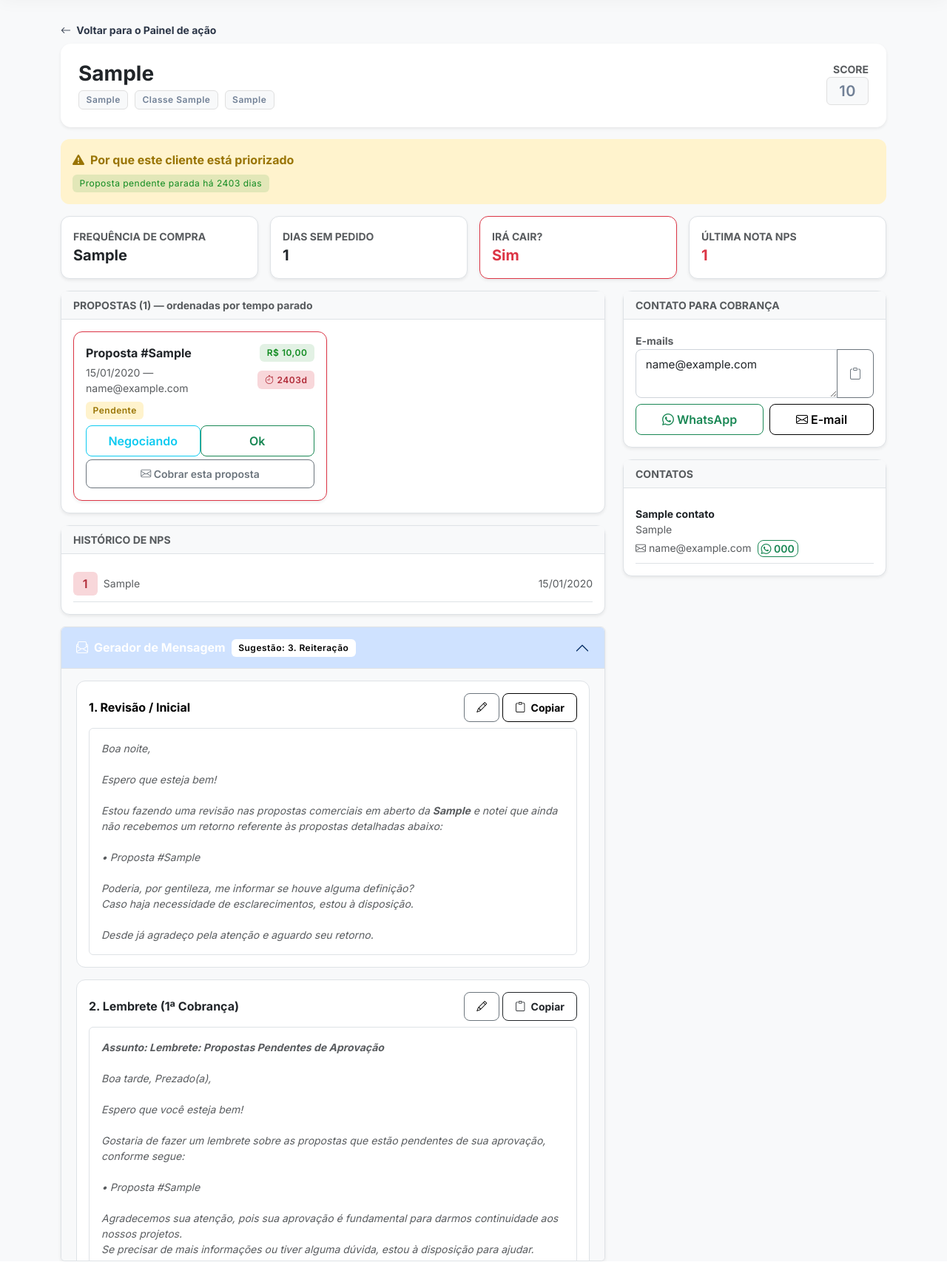
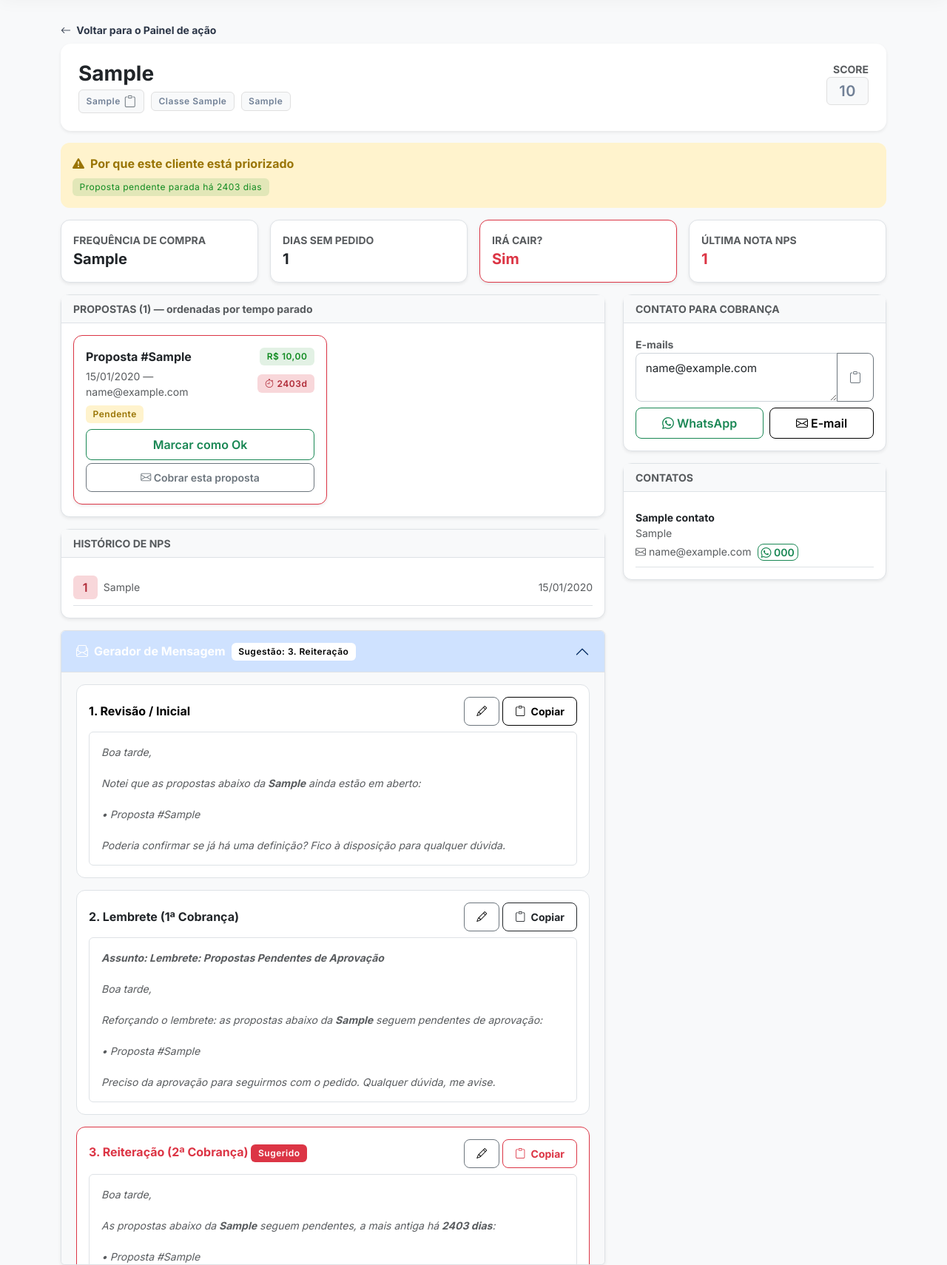
Before and after one commit to Mauricioprc/SistemaTrabalhoIDSafety, a Flask app: page /cliente/1 in a window 1280 px wide, after a click that opens the changed part. Shown: the part 92-1802 px from the top of the page at 74% size. Run offline with Flask 3, Linux system fonts and the light colour scheme; a user stored in the database is signed in; tables that the repository leaves empty hold one stand-in row (values such as "Sample post"); parts of the project's set-up code (start-up, migrations or seed data) failed here and were passed over.

Commit message:
Simplifica status de proposta, links Gmail com mensagem pronta, CNPJ limpo e copiavel
1. Remove status Negociando: Proposta.status_cobranca so aceita Pendente/Ok (validador @validates no model), rotas de cobranca validam antes de gravar. Templates trocam os 2 botoes por 'Marcar como Ok' unico. Migration bcecf93b3339 remapeia as 108 propostas Negociando existentes para Pendente (nao apaga dado). Cliente.status_cobranca/valor_negociando e raizen.py/raizen.html ajustados (o estado intermediario tambem sumiu dali).

2. mailto vazio virou link do Gmail compose (mail.google.com/mail/?view=cm) preenchido com to/su/body via urlencode, usando \n (nao <br>) no body. Botao Copiar dos cards de mensagem continua igual, pra quem preferir colar em outro app.

3. As 3 mensagens reescritas mais diretas (aprovadas antes de aplicar), cortando saudacao de cortesia longa, mantendo os 3 niveis de urgencia e a lista de propostas.

4. formatters.limpar_cnpj() nova -- limpa e loga aviso (nao descarta) se != 14 digitos apos limpeza. Todos os importadores que gravam Cliente.cnpj passam por ela agora (parsing.cnpj_limpo + propostas.py). Script scripts/manutencao/limpar_cnpjs_existentes.py rodado no banco real: 0 CNPJs precisaram de limpeza (ja estavam so-digitos), mas o script encontrou e logou 70 clientes com CNPJ != 14 digitos (18 sao CPF de 11 digitos, legitimos; 52 tem 13 digitos -- provavel zero a esquerda perdido em importacao antiga, fica sinalizado pra revisao manual, nao mexido).

5. Botao de copiar CNPJ (icone clipboard -> check por 1s) em detalhe_cliente.html e clientes_lista.html, via funcao JS compartilhada copiarComFeedback() em base.html.

55 testes passando (7 novos: validacao de status invalido no model e na rota, limpar_cnpj). Dados reais intactos: 710 clientes, 562 propostas, 0 Negociando restante.

Co-Authored-By: Claude Sonnet 5 <noreply@anthropic.com>

```diff
--- a/app/routes/raizen.py
+++ b/app/routes/raizen.py
@@ -31,7 +31,7 @@ def raizen():
     # --- ORDENAÇÃO INTELIGENTE ---
     # 3 = Pedido pendente ou proposta crítica (+15 dias) -> Topo
     # 2 = Tem proposta pendente (sem estar crítica ainda)
-    # 1 = Sem pendência ativa, mas tem pedido/proposta em negociação/cobrado
+    # 1 = Sem pendência ativa, mas tem pedido cobrado
     # 0 = Sem nenhuma pendência
     def get_prioridade(u):
         tem_pedido_pendente = any(p.status == 'Pendente' for p in u.pedidos)
@@ -39,13 +39,12 @@ def raizen():
         cliente = u.cliente_vinculado
         tem_proposta_critica = bool(cliente) and cliente.dias_parado_maximo > CRITICO_DIAS
         tem_proposta_pendente = bool(cliente) and cliente.status_cobranca == 'Pendente'
-        tem_proposta_negociando = bool(cliente) and cliente.status_cobranca == 'Negociando'
 
         if tem_pedido_pendente or tem_proposta_critica:
             return 3
         if tem_proposta_pendente:
             return 2
-        if tem_pedido_cobrado or tem_proposta_negociando:
+        if tem_pedido_cobrado:
             return 1
         return 0
 
--- a/app/services/importacao/parsing.py
+++ b/app/services/importacao/parsing.py
@@ -1,7 +1,7 @@
 """Helpers de parsing compartilhados pelos importadores de CSV."""
 from datetime import datetime
 
-from app.utils.formatters import limpar_input
+from app.utils.formatters import limpar_cnpj
 
 VAZIOS = ('', '—', '-', 'nan', 'none')
 
@@ -15,7 +15,7 @@ def campo(linha: dict, nome: str) -> str:
 
 
 def cnpj_limpo(linha: dict, nome: str) -> str:
-    return limpar_input(campo(linha, nome))
+    return limpar_cnpj(campo(linha, nome))
 
 
 def parse_data_br(valor: str):
--- a/app/services/importacao/propostas.py
+++ b/app/services/importacao/propostas.py
@@ -4,13 +4,13 @@ ImportadorBase porque seu fluxo (planilha inteira substitui o conjunto de
 propostas ativas, com remoção do que não veio mais) é particular e já
 existia em produção antes da Fase 1 — não deve mudar de comportamento."""
 import io
-import re
 from datetime import datetime
 
 import pandas as pd
 
 from app.extensions import db
 from app.models import Cliente, Proposta
+from app.utils.formatters import limpar_cnpj
 
 
 def _parse_valor_brl(valor_str):
@@ -63,7 +63,7 @@ def importar_propostas(arquivo):
 
     for _, row in df.iterrows():
         cnpj_raw = _campo(row, 'Cnpj/Cpf')
-        cnpj_limpo = re.sub(r'\D', '', cnpj_raw)
+        cnpj_limpo = limpar_cnpj(cnpj_raw)
         if not cnpj_limpo:
             continue
 
--- a/templates/base.html
+++ b/templates/base.html
@@ -61,6 +61,18 @@
     </div>
     <script src="https://cdn.jsdelivr.net/npm/bootstrap@5.3.3/dist/js/bootstrap.bundle.min.js"></script>
     <script>setTimeout(function() { let alerts = document.querySelectorAll('.alert'); alerts.forEach(function(alert) { var bsAlert = new bootstrap.Alert(alert); bsAlert.close(); }); }, 4000);</script>
+    <script>
+        // Copia `texto` e troca o ícone do botão clicado por um check por 1s.
+        function copiarComFeedback(botao, texto) {
+            navigator.clipboard.writeText(texto).then(function() {
+                var icone = botao.querySelector('i');
+                if (!icone) return;
+                var original = icone.className;
+                icone.className = 'bi bi-check-lg text-success';
+                setTimeout(function() { icone.className = original; }, 1000);
+            });
+        }
+    </script>
     {% block scripts %}{% endblock %}
 </body>
 </html>
--- a/templates/detalhe_cliente.html
+++ b/templates/detalhe_cliente.html
@@ -17,6 +17,7 @@
 {% set emails_para_cobranca = emails_pendentes if emails_pendentes else ([cliente.emails_cobranca] if cliente.emails_cobranca else []) %}
 
 {% set propostas_para_lista = propostas_pendentes|sort(attribute='dias_parado', reverse=true) %}
+
 {% set proposta_lista_html %}
 {%- if propostas_para_lista -%}
 {%- for p in propostas_para_lista %}• Proposta #{{ p.numero_proposta }}<br>
@@ -25,6 +26,29 @@
 [ Nenhuma proposta pendente localizada automaticamente — revise manualmente. ]
 {%- endif -%}
 {% endset %}
+
+{# Versão em texto puro da mesma lista, pra body de link mailto/Gmail (\n, não <br>) #}
+{% set linhas_texto = [] %}
+{% for p in propostas_para_lista %}
+{% set _ = linhas_texto.append('• Proposta #' ~ p.numero_proposta) %}
+{% endfor %}
+{% set proposta_lista_texto = linhas_texto | join('\n') if linhas_texto else '[ Nenhuma proposta pendente localizada automaticamente — revise manualmente. ]' %}
+
+{# As 3 mensagens sugeridas, em texto puro (pra Gmail) — a versão com <br> pros cards editáveis está no HTML abaixo #}
+{% set corpo_msg1 = 'Boa tarde,\n\nNotei que as propostas abaixo da ' ~ cliente.razao_social ~ ' ainda estão em aberto:\n\n' ~ proposta_lista_texto ~ '\n\nPoderia confirmar se já há uma definição? Fico à disposição para qualquer dúvida.' %}
+{% set assunto_msg1 = 'Propostas em aberto - ' ~ cliente.razao_social %}
+
+{% set corpo_msg2 = 'Boa tarde,\n\nReforçando o lembrete: as propostas abaixo da ' ~ cliente.razao_social ~ ' seguem pendentes de aprovação:\n\n' ~ proposta_lista_texto ~ '\n\nPreciso da aprovação para seguirmos com o pedido. Qualquer dúvida, me avise.' %}
+{% set assunto_msg2 = 'Lembrete: Propostas Pendentes de Aprovação' %}
+
+{% set corpo_msg3 = 'Boa tarde,\n\nAs propostas abaixo da ' ~ cliente.razao_social ~ ' seguem pendentes' ~ (', a mais antiga há ' ~ proposta_mais_antiga.dias_parado ~ ' dias' if proposta_mais_antiga else '') ~ ':\n\n' ~ proposta_lista_texto ~ '\n\nPreciso de um retorno para darmos andamento. Podemos alinhar hoje?' %}
+{% set assunto_msg3 = 'Propostas pendentes - retorno necessário - ' ~ cliente.razao_social %}
+
+{% set dias_mais_antiga = proposta_mais_antiga.dias_parado if proposta_mais_antiga else 0 %}
+{% set template_sugerido = 'msg3' if dias_mais_antiga > critico_dias else ('msg2' if dias_mais_antiga >= 7 else 'msg1') %}
+{% set corpo_sugerido = {'msg1': corpo_msg1, 'msg2': corpo_msg2, 'msg3': corpo_msg3}[template_sugerido] %}
+{% set assunto_sugerido = {'msg1': assunto_msg1, 'msg2': assunto_msg2, 'msg3': assunto_msg3}[template_sugerido] %}
+{% set gmail_link_sugerido = 'https://mail.google.com/mail/?view=cm&fs=1&to=' ~ (emails_para_cobranca | join(',') | urlencode) ~ '&su=' ~ (assunto_sugerido | urlencode) ~ '&body=' ~ (corpo_sugerido | urlencode) %}
 
 <a href="/cobranca" class="text-decoration-none text-muted fw-bold small mb-2 d-inline-block">
     <i class="bi bi-arrow-left me-1"></i> Voltar para o Painel de ação
@@ -35,7 +59,13 @@
     <div class="card-body p-4 d-flex justify-content-between align-items-start flex-wrap gap-3">
         <div>
             <h3 class="fw-bold text-dark mb-1">{{ cliente.razao_social }}</h3>
-            <span class="badge badge-light border me-1">{{ cliente.cnpj | cnpj }}</span>
+            <span class="badge badge-light border me-1 d-inline-flex align-items-center gap-1">
+                {{ cliente.cnpj | cnpj }}
+                <button type="button" class="btn btn-link p-0 text-secondary" style="line-height: 1;"
+                        onclick="copiarComFeedback(this, '{{ cliente.cnpj | cnpj }}')" title="Copiar CNPJ">
+                    <i class="bi bi-clipboard"></i>
+                </button>
+            </span>
             {% if cliente.classe_abc_atual %}
             <span class="badge badge-light border me-1">
                 Classe {{ cliente.classe_abc_atual.classe }}
@@ -120,9 +150,9 @@
             <div class="card-header bg-light fw-bold text-muted small border-bottom d-flex justify-content-between align-items-center">
                 <span>PROPOSTAS ({{ cliente.propostas | length }}) — ordenadas por tempo parado</span>
                 {% if propostas_pendentes | length > 1 %}
-                <form action="/cliente/{{ cliente.id }}/propostas/status/Negociando" method="POST" class="d-inline">
-                    <button type="submit" class="btn btn-sm btn-outline-info">
-                        <i class="bi bi-people-fill me-1"></i> Marcar todas como Negociando
+                <form action="/cliente/{{ cliente.id }}/propostas/status/Ok" method="POST" class="d-inline">
+                    <button type="submit" class="btn btn-sm btn-outline-success">
+                        <i class="bi bi-check-all me-1"></i> Marcar todas como Ok
                     </button>
                 </form>
                 {% endif %}
@@ -131,7 +161,7 @@
                 <div class="row g-3">
                     {% for p in propostas_ordenadas %}
                     {% set dias = p.dias_parado %}
-                    {% set classe_status = {'Pendente': 'badge-soft-warning', 'Negociando': 'badge-soft-accent', 'Ok': 'badge-soft-success'}[p.status_cobranca] %}
+                    {% set classe_status = {'Pendente': 'badge-soft-warning', 'Ok': 'badge-soft-success'}[p.status_cobranca] %}
                     <div class="col-md-6">
                         <div class="card border shadow-sm {{ 'border-danger' if p.status_cobranca == 'Pendente' and dias > critico_dias }}">
                             <div class="card-body">
@@ -146,16 +176,16 @@
                                     {% endif %}
                                 </div>
                                 <span class="badge {{ classe_status }} mt-2">{{ p.status_cobranca }}</span>
-                                <div class="btn-group btn-group-sm mt-2 w-100">
-                                    <form action="/proposta/{{ p.id }}/status/Negociando" method="POST" class="d-inline w-50">
-                                        <button type="submit" class="btn btn-outline-info w-100">Negociando</button>
-                                    </form>
-                                    <form action="/proposta/{{ p.id }}/status/Ok" method="POST" class="d-inline w-50">
-                                        <button type="submit" class="btn btn-outline-success w-100">Ok</button>
+                                <div class="mt-2 w-100">
+                                    <form action="/proposta/{{ p.id }}/status/Ok" method="POST">
+                                        <button type="submit" class="btn btn-outline-success w-100">Marcar como Ok</button>
                                     </form>
                                 </div>
                                 {% if p.email_aprov %}
-                                <a href="mailto:{{ p.email_aprov }}?subject=Proposta {{ p.numero_proposta }} Pendente - {{ cliente.razao_social }}" class="btn btn-sm btn-outline-secondary w-100 mt-1">
+                                {% set assunto_proposta = 'Proposta ' ~ p.numero_proposta ~ ' pendente - ' ~ cliente.razao_social %}
+                                {% set corpo_proposta = 'Olá,\n\nAinda não recebemos retorno sobre a proposta #' ~ p.numero_proposta ~ ' (' ~ (p.valor | moeda) ~ ') da ' ~ cliente.razao_social ~ '. Poderia confirmar a situação?' %}
+                                <a href="https://mail.google.com/mail/?view=cm&fs=1&to={{ p.email_aprov | urlencode }}&su={{ assunto_proposta | urlencode }}&body={{ corpo_proposta | urlencode }}"
+                                   target="_blank" class="btn btn-sm btn-outline-secondary w-100 mt-1">
                                     <i class="bi bi-envelope"></i> Cobrar esta proposta
                                 </a>
                                 {% endif %}
@@ -186,8 +216,6 @@
         </div>
 
         <!-- GERADOR DE MENSAGEM (SECUNDÁRIO / COLAPSÁVEL) -->
-        {% set dias_mais_antiga = proposta_mais_antiga.dias_parado if proposta_mais_antiga else 0 %}
-        {% set template_sugerido = 'msg3' if dias_mais_antiga > critico_dias else ('msg2' if dias_mais_antiga >= 7 else 'msg1') %}
         <div class="accordion" id="accordionMensagem">
             <div class="accordion-item border shadow-sm rounded overflow-hidden">
                 <h2 class="accordion-header">
@@ -213,13 +241,10 @@
                                     </div>
                                 </div>
                                 <div class="bg-white p-3 rounded border text-muted small fst-italic editable-area" id="msg1" contenteditable="true">
-                                    Boa noite,<br><br>
-                                    Espero que esteja bem!<br><br>
-                                    Estou fazendo uma revisão nas propostas comerciais em aberto da <strong>{{ cliente.razao_social }}</strong> e notei que ainda não recebemos um retorno referente às propostas detalhadas abaixo:<br><br>
+                                    Boa tarde,<br><br>
+                                    Notei que as propostas abaixo da <strong>{{ cliente.razao_social }}</strong> ainda estão em aberto:<br><br>
                                     {{ proposta_lista_html }}<br>
-                                    Poderia, por gentileza, me informar se houve alguma definição?<br>
-                                    Caso haja necessidade de esclarecimentos, estou à disposição.<br><br>
-                                    Desde já agradeço pela atenção e aguardo seu retorno.
+                                    Poderia confirmar se já há uma definição? Fico à disposição para qualquer dúvida.
                                 </div>
                             </div>
                         </div>
@@ -235,13 +260,10 @@
                                 </div>
                                 <div class="bg-white p-3 rounded border text-muted small fst-italic editable-area" id="msg2" contenteditable="true">
                                     <strong>Assunto: Lembrete: Propostas Pendentes de Aprovação</strong><br><br>
-                                    Boa tarde, Prezado(a),<br><br>
-                                    Espero que você esteja bem!<br><br>
-                                    Gostaria de fazer um lembrete sobre as propostas que estão pendentes de sua aprovação, conforme segue:<br><br>
+                                    Boa tarde,<br><br>
+                                    Reforçando o lembrete: as propostas abaixo da <strong>{{ cliente.razao_social }}</strong> seguem pendentes de aprovação:<br><br>
                                     {{ proposta_lista_html }}<br>
-                                    Agradecemos sua atenção, pois sua aprovação é fundamental para darmos continuidade aos nossos projetos.<br>
-                                    Se precisar de mais informações ou tiver alguma dúvida, estou à disposição para ajudar.<br><br>
-                                    Agradeço desde já pela sua colaboração e fico no aguardo de sua resposta.
+                                    Preciso da aprovação para seguirmos com o pedido. Qualquer dúvida, me avise.
                                 </div>
                             </div>
                         </div>
@@ -256,19 +278,17 @@
                                     </div>
                                 </div>
                                 <div class="bg-white p-3 rounded border text-muted small fst-italic editable-area" id="msg3" contenteditable="true">
-                                    Boa tarde.<br><br>
-                                    Reiteramos nosso contato anterior a respeito das propostas da <strong>{{ cliente.razao_social }}</strong> que ainda constam como pendentes de aprovação{% if proposta_mais_antiga %}, a mais antiga já parada há <strong>{{ proposta_mais_antiga.dias_parado }} dias</strong>{% endif %}:<br><br>
+                                    Boa tarde,<br><br>
+                                    As propostas abaixo da <strong>{{ cliente.razao_social }}</strong> seguem pendentes{% if proposta_mais_antiga %}, a mais antiga há <strong>{{ proposta_mais_antiga.dias_parado }} dias</strong>{% endif %}:<br><br>
                                     {{ proposta_lista_html }}<br>
-                                    Reforçamos a importância de sua análise para que possamos dar continuidade às etapas seguintes com a excelência que prezamos em nosso atendimento.<br><br>
-                                    Permanecemos à disposição para qualquer esclarecimento ou suporte adicional que se faça necessário.<br>
-                                    Agradecemos desde já pela atenção e confiança depositadas em nosso trabalho.
+                                    Preciso de um retorno para darmos andamento. Podemos alinhar hoje?
                                 </div>
                             </div>
                         </div>
 
                         <div class="d-grid mt-4">
-                            <a href="mailto:{{ emails_para_cobranca | join(',') }}?subject=Propostas Pendentes - {{ cliente.razao_social }}" class="btn btn-orange-custom text-white fw-bold py-3 shadow-sm">
-                                <i class="bi bi-envelope-fill me-2"></i> Abrir E-mail (Sem texto)
+                            <a href="{{ gmail_link_sugerido }}" target="_blank" class="btn btn-orange-custom text-white fw-bold py-3 shadow-sm">
+                                <i class="bi bi-envelope-fill me-2"></i> Abrir no Gmail (com o texto sugerido)
                             </a>
                             <small class="text-muted text-center mt-1">
                                 {% if emails_pendentes %}Destinatários das propostas pendentes: {{ emails_pendentes | join(', ') }}
@@ -301,7 +321,7 @@
                     </a>
                     {% endif %}
                     {% if emails_para_cobranca %}
-                    <a href="mailto:{{ emails_para_cobranca | join(',') }}?subject=Propostas Pendentes - {{ cliente.razao_social }}" class="btn btn-outline-primary-custom flex-fill">
+                    <a href="{{ gmail_link_sugerido }}" target="_blank" class="btn btn-outline-primary-custom flex-fill">
                         <i class="bi bi-envelope"></i> E-mail
                     </a>
                     {% endif %}
```
Also changed, not shown: app/models/cliente.py (+1 -7 lines), app/models/proposta.py (+13 -3 lines), app/routes/cobranca.py (+9 -0 lines), app/utils/formatters.py (+16 -0 lines), migrations/versions/bcecf93b3339_remapeia_status_negociando_para_pendente.py (added, +34 -0 lines), scripts/manutencao/limpar_cnpjs_existentes.py (added, +55 -0 lines), templates/clientes_lista.html (+8 -2 lines), templates/detalhe_unidade.html (+3 -6 lines), templates/raizen.html (+2 -5 lines), tests/test_formatters.py (added, +30 -0 lines), tests/test_proposta_status.py (+37 -7 lines).
